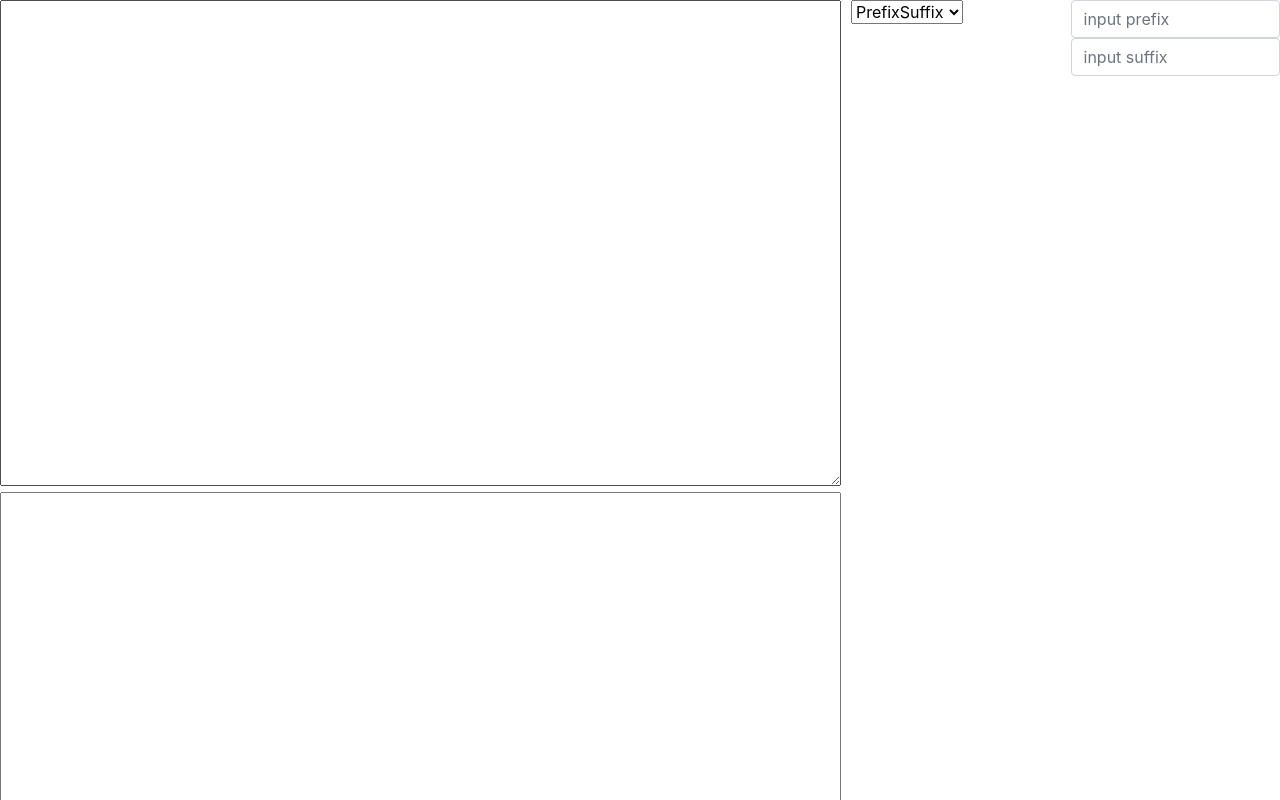
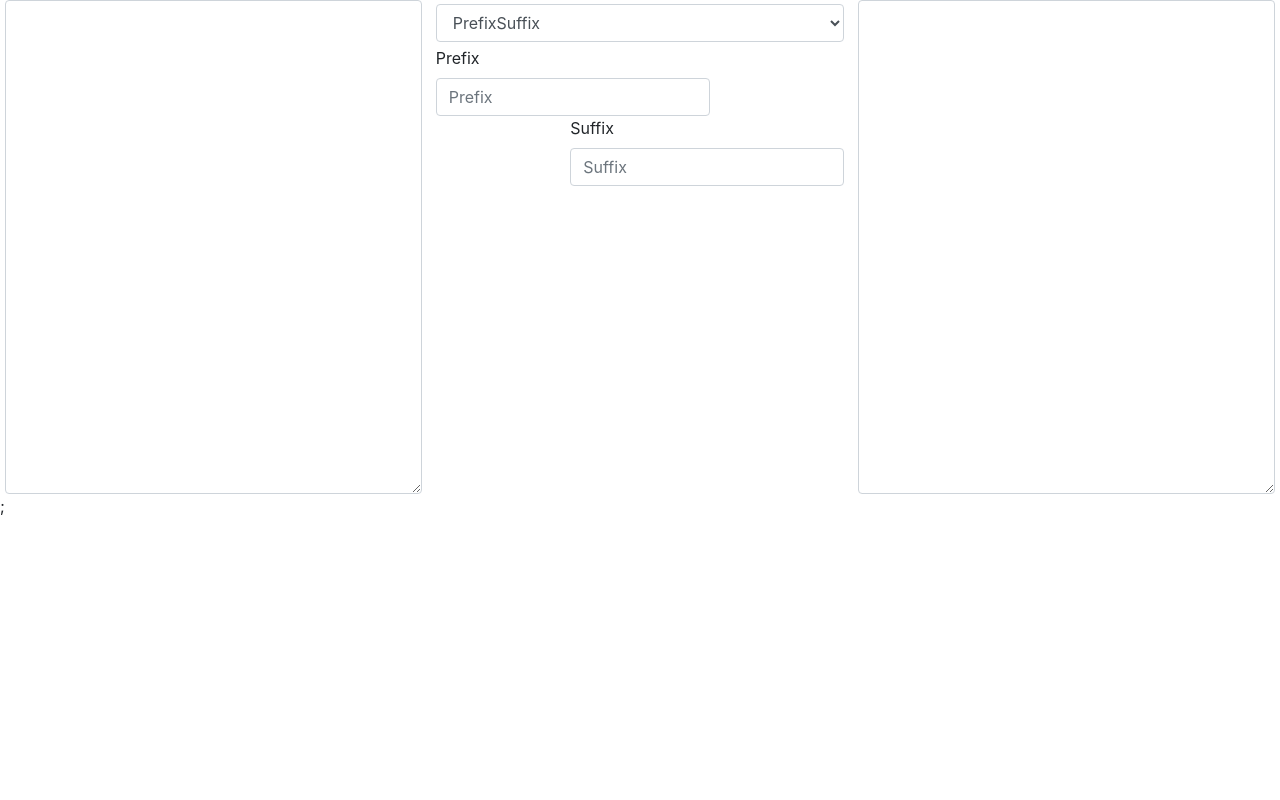
Before and after one commit to mciec/ReactTools, a React (Create React App) app in the folder my-app/: page / in a window 1280 px wide. Shown: the top 800 px of the page. Built offline with nearby package versions, Linux system fonts and the light colour scheme.

Commit message:
boostrap formatting

```diff
--- a/my-app/package.json
+++ b/my-app/package.json
@@ -17,7 +17,7 @@
     "react-redux": "^7.2.2",
     "react-scripts": "^3.4.4",
     "redux": "^4.0.5",
-    "typescript": "~3.7.2"
+    "typescript": "^3.8.3"
   },
   "scripts": {
     "start": "react-scripts start",
--- a/my-app/src/components/TransformationItem/TransformationItem.tsx
+++ b/my-app/src/components/TransformationItem/TransformationItem.tsx
@@ -1,6 +1,7 @@
 import React, { FunctionComponent } from "react";
 import "../../App.css";
 import {
+  FilterType,
   isFilterTransformation,
   isPrefixSuffixTransformation,
   Transformation,
@@ -10,6 +11,9 @@ import { connect } from "react-redux";
 import { SetTransformation } from "../../state/Transformer/actions";
 import Form from "react-bootstrap/Form";
 import Col from "react-bootstrap/Col";
+import { Container, InputGroup, Row } from "react-bootstrap";
+import { TransformationItemPrefixSuffix } from "../TransformationItemPrefixSuffix/TransformationItemPrefixSuffix";
+import { TransformationItemSimpleFilter } from "../TransformationItemSimpleFilter/TransformationItemSimpleFilter";
 
 type ObjectProps = {
   transformation: Transformation | null;
@@ -32,44 +36,47 @@ const transformationItem: FunctionComponent<ObjectProps & FunctionProps> = (
         break;
       case "SimpleFilter":
         props.changeTransformationType({
-          FilterName: "Remove A%",
-          FilterLine: (line) => !line.startsWith("A"),
+          FilterName: FilterType.NotStartingWithA,
+          FilterFunc: (line) => !line.startsWith("A"),
         });
         break;
     }
   };
 
-  const changePrefix = (event: React.ChangeEvent<HTMLInputElement>) => {
+  const changePrefixSuffix = (prefix: string, suffix: string) => {
     if (
       props.transformation != null &&
       isPrefixSuffixTransformation(props.transformation)
     ) {
-      let prefix: string = event.target.value;
       props.changeTransformationType({
         ...props.transformation,
         Prefix: prefix,
-      });
-    }
-  };
-
-  const changeSuffix = (event: React.ChangeEvent<HTMLInputElement>) => {
-    if (
-      props.transformation != null &&
-      isPrefixSuffixTransformation(props.transformation)
-    ) {
-      let suffix: string = event.target.value;
-      props.changeTransformationType({
-        ...props.transformation,
         Suffix: suffix,
       });
     }
   };
 
+  const changeFilter = (
+    filterName: FilterType,
+    filterFunc: (line: string) => boolean
+  ) => {
+    if (
+      props.transformation != null &&
+      isFilterTransformation(props.transformation)
+    ) {
+      props.changeTransformationType({
+        ...props.transformation,
+        FilterName: filterName,
+        FilterFunc: filterFunc,
+      });
+    }
+  };
+
   return (
-    <Form>
-      <Form.Row>
-        <Col>
-          <select
+    <div className="mx-0 mt-1 mb-0">
+      <div className="mx-1 mt-1 mb-0">
+        <Form.Control
+          as="select"
           id="transformation"
           name="transformation"
           onChange={changeTransformationType}
@@ -83,40 +90,30 @@ const transformationItem: FunctionComponent<ObjectProps & FunctionProps> = (
         >
           <option value="PrefixSuffix">PrefixSuffix</option>
           <option value="SimpleFilter">SimpleFilter</option>
-          </select>
-        </Col>
+        </Form.Control>
+      </div>
+
+      <div className="mx-1 mt-1 mb-0">
         {props.transformation != null &&
         isPrefixSuffixTransformation(props.transformation) ? (
-          <Col>
-            <Form.Control
-              as="input"
-              placeholder="input prefix"
-              id="prefix"
-              value={props.transformation.Prefix}
-              onChange={changePrefix}
+          <TransformationItemPrefixSuffix
+            {...{
+              transformation: props.transformation,
+              changePrefixSuffix: changePrefixSuffix,
+            }}
           />
-            <Form.Control
-              as="input"
-              placeholder="input suffix"
-              id="suffix"
-              value={props.transformation.Suffix}
-              onChange={changeSuffix}
-            />
-          </Col>
         ) : null}
         {props.transformation != null &&
         isFilterTransformation(props.transformation) ? (
-          <Col>
-            <Form.Control
-              as="input"
-              placeholder="Filter name"
-              id="filterName"
-              value={props.transformation.FilterName}
-            />{" "}
-          </Col>
+          <TransformationItemSimpleFilter
+            {...{
+              transformation: props.transformation,
+              changeFilter: changeFilter,
+            }}
+          />
         ) : null}
-      </Form.Row>
-    </Form>
+      </div>
+    </div>
   );
 };
 
--- /dev/null
+++ b/my-app/src/components/TransformationItemPrefixSuffix/TransformationItemPrefixSuffix.tsx
@@ -0,0 +1,48 @@
+import React, { FunctionComponent } from "react";
+import { Col, Container, Form, Row } from "react-bootstrap";
+import { PrefixSuffixTransformation } from "../../state/Transformer/types";
+
+type ObjectProps = {
+  transformation: PrefixSuffixTransformation;
+};
+
+type FunctionProps = {
+  changePrefixSuffix: (prefix: string, suffix: string) => any;
+};
+
+const transformationItemPrefixSuffix: FunctionComponent<
+  ObjectProps & FunctionProps
+> = (props) => {
+  const changePrefix = (event: React.ChangeEvent<HTMLInputElement>) =>
+    props.changePrefixSuffix(event.target.value, props.transformation.Suffix);
+  const changeSuffix = (event: React.ChangeEvent<HTMLInputElement>) =>
+    props.changePrefixSuffix(props.transformation.Prefix, event.target.value);
+
+  return (
+    <React.Fragment>
+      <span className="float-left" id="prefixGroup">
+        <label label-for="aaa">Prefix</label>
+        <Form.Control
+          as="input"
+          id="aaa"
+          placeholder="Prefix"
+          value={props.transformation.Prefix}
+          onChange={changePrefix}
+        />
+      </span>
+
+      <span className="float-right">
+        <label label-for="bbb">Suffix</label>
+        <Form.Control
+          as="input"
+          id="bbb"
+          placeholder="Suffix"
+          value={props.transformation.Suffix}
+          onChange={changeSuffix}
+        />
+      </span>
+    </React.Fragment>
+  );
+};
+
+export const TransformationItemPrefixSuffix = transformationItemPrefixSuffix;
--- /dev/null
+++ b/my-app/src/components/TransformationItemSimpleFilter/TransformationItemSimpleFilter.tsx
@@ -0,0 +1,73 @@
+import React, { FunctionComponent } from "react";
+import { Col, Container, Form, Row } from "react-bootstrap";
+import {
+  FilterType,
+  FilterTransformation,
+} from "../../state/Transformer/types";
+
+type ObjectProps = {
+  transformation: FilterTransformation;
+};
+
+type FunctionProps = {
+  changeFilter: (
+    filterType: FilterType,
+    filterFunc: (line: string) => boolean
+  ) => any;
+};
+
+function findFilterByName(filterName: FilterType): (line: string) => boolean {
+  switch (filterName) {
+    case FilterType.NotStartingWithA:
+      return (line: string) => !line.startsWith("A");
+    case FilterType.ShorterThan10Chars:
+      return (line: string) => line.length <= 10;
+  }
+}
+
+const transformationItemSimpleFilter: FunctionComponent<
+  ObjectProps & FunctionProps
+> = (props) => {
+  const changeFilter = (event: React.ChangeEvent<HTMLSelectElement>) => {
+    if ((Object.values(FilterType) as string[]).includes(event.target.value)) {
+      let filterType: FilterType = event.target.value as FilterType;
+      props.changeFilter(filterType, findFilterByName(filterType));
+    }
+  };
+
+  return (
+    <React.Fragment>
+      <Form.Group as={Row} controlId="filterGroup">
+        <Form.Label column={true} lg={1}>
+          Filter
+        </Form.Label>
+        <Col lg={5}>
+          <Form.Control
+            as="select"
+            id="filter"
+            onChange={changeFilter}
+            value={props.transformation.FilterName}
+          >
+            <option value={FilterType.NotStartingWithA}>
+              {FilterType.NotStartingWithA}
+            </option>
+            <option value={FilterType.ShorterThan10Chars}>
+              {FilterType.ShorterThan10Chars}
+            </option>
+          </Form.Control>
+        </Col>
+        <Form.Label column={true} lg={2}>
+          Function
+        </Form.Label>
+        <Col lg={4}>
+          <Form.Control
+            as="input"
+            value={props.transformation.FilterFunc.toString()}
+          />
+        </Col>
+      </Form.Group>
+    </React.Fragment>
+  );
+};
+
+export const TransformationItemSimpleFilter = transformationItemSimpleFilter;
--- a/my-app/src/components/Transformer.tsx
+++ b/my-app/src/components/Transformer.tsx
@@ -1,4 +1,5 @@
 import React, { FunctionComponent } from "react";
+import { InputGroup, FormControl, Container, Row } from "react-bootstrap";
 import Col from "react-bootstrap/Col";
 import Form from "react-bootstrap/Form";
 import { DstText } from "../state/DstText/types";
@@ -15,8 +16,9 @@ type Props = {
 
 export const Transformer: FunctionComponent = () => {
   return (
+    <div>
       <Form>
-      <Form.Row>
+        <Form.Row className="mx-0">
           <Col>
             <InputBox />
           </Col>
@@ -28,5 +30,6 @@ export const Transformer: FunctionComponent = () => {
           </Col>
         </Form.Row>
       </Form>
+    </div>
   );
 };
--- a/my-app/src/components/inputBox/InputBox.tsx
+++ b/my-app/src/components/inputBox/InputBox.tsx
@@ -4,6 +4,7 @@ import { Transformer } from "../../state/Transformer/types";
 import { SrcText } from "../../state/SrcText/types";
 import { ModifySource } from "../../state/Transformer/actions";
 import { connect } from "react-redux";
+import { Form } from "react-bootstrap";
 
 type ObjectProps = {
   srcText: SrcText;
@@ -20,13 +21,13 @@ const inputBox: FunctionComponent<ObjectProps & FunctionProps> = (props) => {
   };
 
   return (
-    <textarea
+    <Form.Control
+      as="textarea"
+      rows={20}
       id="MySrcText"
       value={props.srcText.Text}
       onChange={HandleChange}
-      rows={20}
-      cols={80}
-    ></textarea>
+    />
   );
 };
 
--- a/my-app/src/components/outputBox/OutputBox.tsx
+++ b/my-app/src/components/outputBox/OutputBox.tsx
@@ -3,6 +3,7 @@ import "../../App.css";
 import { DstText } from "../../state/DstText/types";
 import { Transformer } from "../../state/Transformer/types";
 import { connect } from "react-redux";
+import { Form } from "react-bootstrap";
 
 type ObjectProps = {
   dstText: DstText;
@@ -10,12 +11,12 @@ type ObjectProps = {
 
 const outputBox: FunctionComponent<ObjectProps> = (props) => {
   return (
-    <textarea
+    <Form.Control
+      as="textarea"
+      rows={20}
       id="MyDstText"
       value={props.dstText.Text}
-      rows={20}
-      cols={80}
-    ></textarea>
+    />
   );
 };
 
--- a/my-app/src/state/transformer/reducer.tsx
+++ b/my-app/src/state/transformer/reducer.tsx
@@ -26,7 +26,7 @@ const doTransformation = function (
   } else if (isFilterTransformation(transformation)) {
     let lines: string[] = src.split("\n");
     let dst = lines.filter((line) =>
-      transformation.FilterLine(line) ? line : ""
+      transformation.FilterFunc(line) ? line : ""
     );
     let res: string = dst.join("\n");
     return res;
--- a/my-app/src/state/transformer/types.tsx
+++ b/my-app/src/state/transformer/types.tsx
@@ -4,6 +4,11 @@ import { DstText } from "../DstText/types";
 export const MODIFY_SOURCE = "MODIFY_SOURCE";
 export const CHANGE_TRANSFORMATION = "CHANGE_TRANSFORMATION";
 export const ADD_TRANSFORMATION = "ADD_TRANSFORMATION";
+
+export enum FilterType {
+  NotStartingWithA = "Not starting with A",
+  ShorterThan10Chars = "Shorter than 10 chars",
+}
 
 export type SourceText = {
   Text: string;
@@ -15,8 +20,8 @@ export type PrefixSuffixTransformation = {
 };
 
 export type FilterTransformation = {
-  FilterName: string;
-  FilterLine(line: string): boolean;
+  FilterName: FilterType;
+  FilterFunc(line: string): boolean;
 };
 
 export type Transformation = PrefixSuffixTransformation | FilterTransformation;
```
Also changed, not shown: 1 other file (tests, documents, lock files or other folders). Lines whose indentation alone changed are shown as unchanged.
